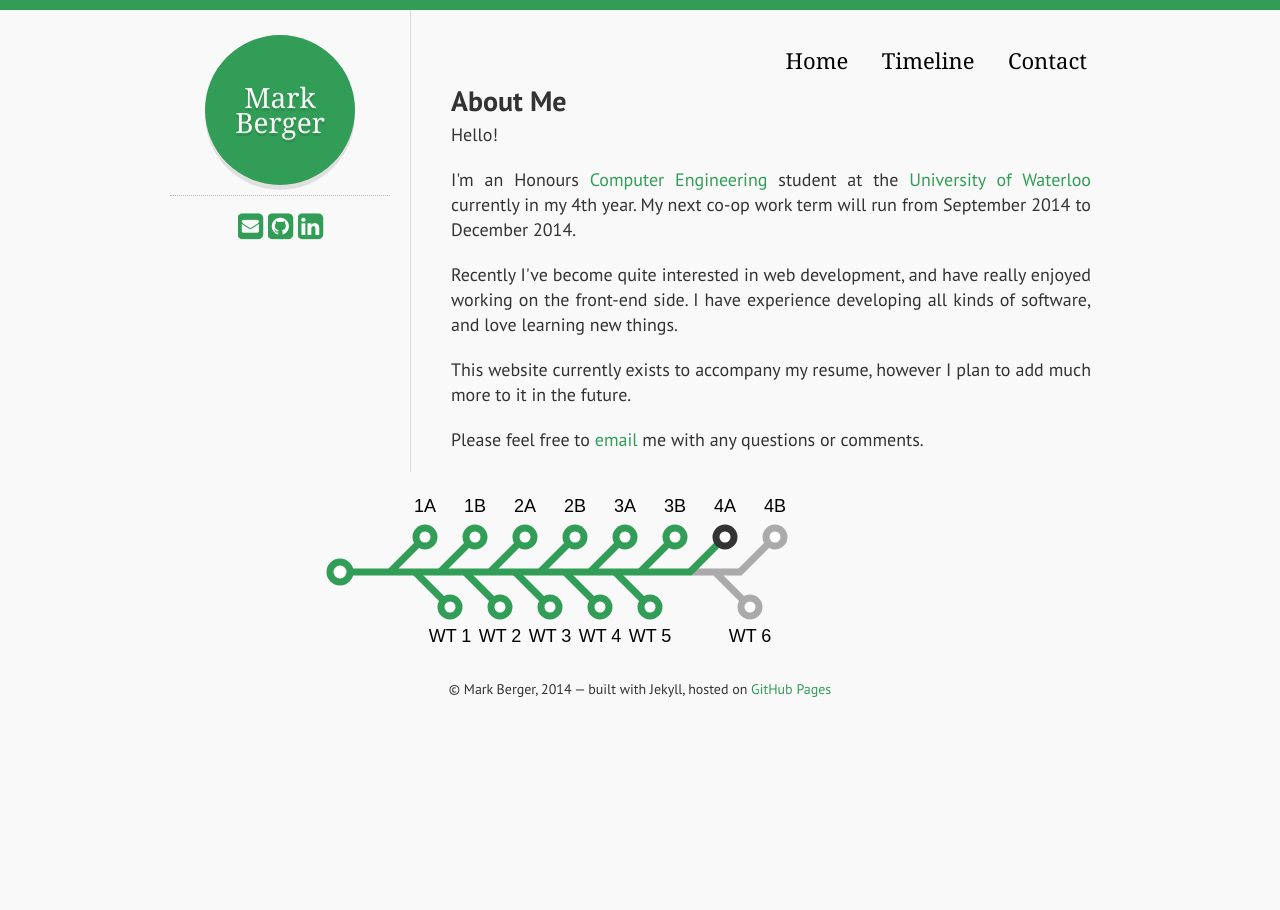
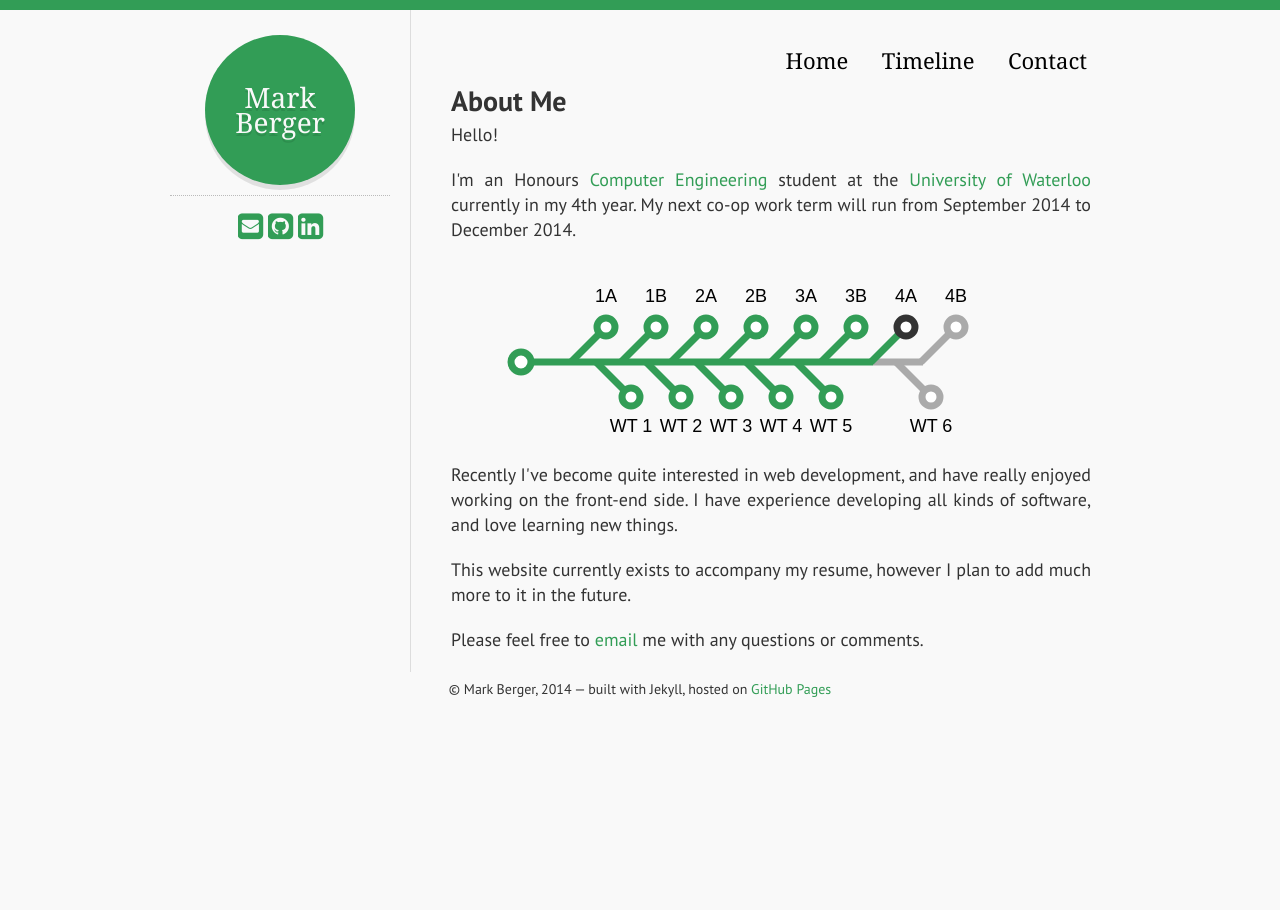
Before and after one commit to mark-berger/mark-berger.github.io, a Jekyll site: the page built from index.html, in a window 1280 px wide. Built offline with Jekyll 4.4.1, drawn with Linux system fonts in a browser that asks for light colours; nearby versions of some CDN libraries; some web fonts are replaced; the list of posts is cut into pages by our own code.

Commit message:
Rescaled timeline image and moved location.

```diff
--- a/_layouts/default.html
+++ b/_layouts/default.html
@@ -50,9 +50,6 @@
   </div>
   <div class="container">
     <div class="sixteen columns">
-      <div class="timeline">
-        <img src="/assets/images/timeline.svg" alt="Timeline"/>
-      </div>
       <div class="footer">
         <div class="disclaimer">
           <p>
--- a/index.html
+++ b/index.html
@@ -7,6 +7,9 @@ title: Home
   <h2>About Me</h2>
   <p>Hello!</p>
   <p>I'm an Honours <a href="https://ece.uwaterloo.ca/Home/">Computer Engineering</a> student at the <a href="https://uwaterloo.ca/">University of Waterloo</a> currently in my 4th year.  My next co-op work term will run from September 2014 to December 2014.</p>
+  <div class="timeline">
+    <img src="/assets/images/timeline.svg" alt="Timeline"/>
+  </div>
   <p>Recently I've become quite interested in web development, and have really enjoyed working on the front-end side.  I have experience developing all kinds of software, and love learning new things.</p>
   <p>This website currently exists to accompany my resume, however I plan to add much more to it in the future.</p>
   <p>Please feel free to <a href="&#109;&#097;&#105;&#108;&#116;&#111;&#58;&#109;&#97;&#98;&#101;&#114;&#103;&#101;&#114;&#64;&#117;&#119;&#97;&#116;&#101;&#114;&#108;&#111;&#111;&#46;&#99;&#97;">email</a> me with any questions or comments.</p>
```
Also changed, not shown: assets/images/timeline.svg.
